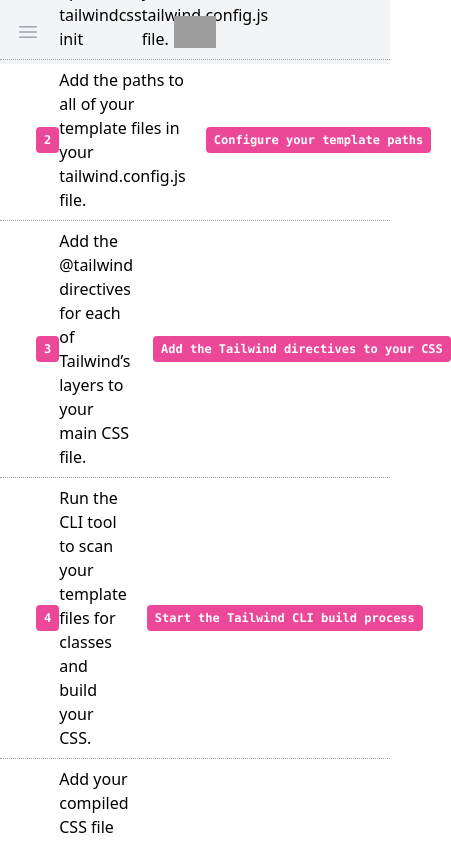
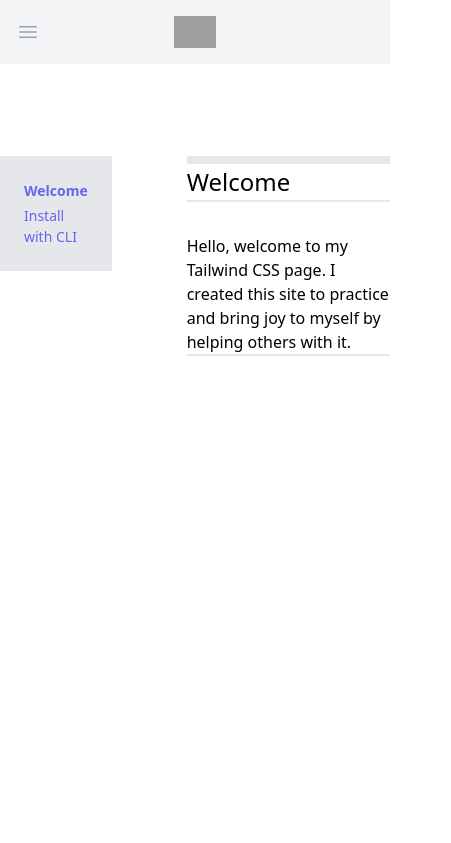
Before and after one commit to CSTKajesz/My_Reacts, a React (Create React App) app in the folder TailwindCSS/first/: page / in a window 390 px wide. Shown: the top 843 px of the page, 451 px wide, since content can reach past the window. Built offline with nearby package versions, Linux system fonts and the light colour scheme; grey boxes are pictures that could not be loaded; what tailwindcss-font-inter would draw is missing.

Commit message:
Home page remaking

```diff
--- a/TailwindCSS/first/src/pages/HomePage.js
+++ b/TailwindCSS/first/src/pages/HomePage.js
@@ -1,55 +1,77 @@
-import { HashLink as Link } from 'react-router-hash-link';
+import { useState, useEffect } from 'react';
+import { Link, useLocation } from 'react-router-dom';
+import Welcome from './home/Welcome';
+import InstallCLI from './home/InstallCLI';
 
 const HomePage = () => {
+    const [active, setActive] = useState('welcome');
+    const [originalUrl, setOriginalUrl] = useState('');
+    const location = useLocation();
+
+    const handleMenuItemClick = (menuId) => {
+        setActive(menuId);
+    };
+
+
+    useEffect(() => {
+        const { pathname } = location;
+        const hash = active !== 'welcome' ? `#${active}` : '';
+        const url = `${pathname}${hash}`;
+
+        if (!originalUrl) {
+            setOriginalUrl(url);
+        }
+
+        window.history.replaceState(null, null, url);
+    }, [active, location, originalUrl]);
+
+    useEffect(() => {
+        const { hash } = location;
+        const activeMenu = hash.slice(1);
+
+        if (activeMenu) {
+            setActive(activeMenu);
+        } else {
+            setActive('welcome');
+        }
+    }, [location]);
+
     return (
         <>
-            <section>
-                <div className="text-2xl border-t-8 border-b-2 mb-8">Get started with Tailwind CSS</div>
+            <main className="h-screen relative flex flex-row mt-[125px]">
+                <div className="max-w-[200px] mt-[125px] mr-[75px] h-screen text-left flex flex-col">
+                    <div className="w-full p-6 sm:w-60 bg-gray-200 text-indigo-500 sticky top-0">
+                        <nav className="space-y-8 text-sm">
+                            <div className="space-y-2">
+                                <aside className="flex flex-col space-y-1">
+                                    <Link
+                                        to="#welcome"
+                                        className={`hover:text-black ${active === 'welcome' && 'font-bold'}`}
+                                        onClick={() => handleMenuItemClick('welcome')}
+                                    >
+                                        Welcome
+                                    </Link>
+                                    <Link
+                                        to="#cli"
+                                        className={`hover:text-black ${active === 'cli' && 'font-bold'}`}
+                                        onClick={() => handleMenuItemClick('cli')}
+                                    >
+                                        Install with CLI
+                                    </Link>
 
-                <p className="my-8 border-b-2" >
-                    Tailwind CSS works by scanning all of your HTML files, JavaScript components, and any other templates for class names, generating the corresponding styles and then writing them to a static CSS file.
-                    It's fast, flexible, and reliable — with zero-runtime.
-                </p>
-                <ul className="container mx-auto divide-y divide-gray-400 divide-dotted">
-                    <li className="flex items-center justify-between px-4 py-2">
-                        <div className="text-xs font-semibold font-mono whitespace-nowrap px-2 py-1 ml-5 rounded text-white bg-pink-500 rounded-2">1</div>
-                        npm install -D tailwindcss
-                        <br />
-                        npx tailwindcss init
-                        <div className="select-auto text-md">Install tailwindcss via npm, and create your tailwind.config.js file.</div>
-                        <div className="text-xs font-semibold font-mono whitespace-nowrap px-2 py-1 ml-5 rounded text-white bg-pink-500 rounded-2">Install Tailwind CSS</div>
-                    </li>
-                    <li className="flex items-center justify-between px-4 py-2">
-                        <div className="text-xs font-semibold font-mono whitespace-nowrap px-2 py-1 ml-5 rounded text-white bg-pink-500 rounded-2">2</div>
-                        <div className="select-auto text-md">Add the paths to all of your template files in your tailwind.config.js file.</div>
-                        <div className="text-xs font-semibold font-mono whitespace-nowrap px-2 py-1 ml-5 rounded text-white bg-pink-500 rounded-2">Configure your template paths</div>
-                    </li>
-                    <li className="flex items-center justify-between px-4 py-2">
-                        <div className="text-xs font-semibold font-mono whitespace-nowrap px-2 py-1 ml-5 rounded text-white bg-pink-500 rounded-2">3</div>
-                        <div className="select-auto text-md">Add the @tailwind directives for each of Tailwind’s layers to your main CSS file.</div>
-                        <div className="text-xs font-semibold font-mono whitespace-nowrap px-2 py-1 ml-5 rounded text-white bg-pink-500 rounded-2">Add the Tailwind directives to your CSS</div>
-                    </li>
-                    <li className="flex items-center justify-between px-4 py-2">
-                        <div className="text-xs font-semibold font-mono whitespace-nowrap px-2 py-1 ml-5 rounded text-white bg-pink-500 rounded-2">4</div>
-                        <div className="select-auto text-md">Run the CLI tool to scan your template files for classes and build your CSS.</div>
-                        <div className="text-xs font-semibold font-mono whitespace-nowrap px-2 py-1 ml-5 rounded text-white bg-pink-500 rounded-2">Start the Tailwind CLI build process</div>
-                    </li>
-                    <li className="flex items-center justify-between px-4 py-2">
-                        <div className="text-xs font-semibold font-mono whitespace-nowrap px-2 py-1 ml-5 rounded text-white bg-pink-500 rounded-2">5</div>
-                        <div className="select-auto text-md">Add your compiled CSS file to the head and start using <br />Tailwind’s utility classes to style your content.</div>
-                        <div className="text-xs font-semibold font-mono whitespace-nowrap px-2 py-1 ml-5 rounded text-white bg-pink-500 rounded-2">Start using Tailwind in your HTML</div>
-                    </li>
+                                </aside>
+                            </div>
+                        </nav>
+                    </div>
+                </div>
+                <div className="h-screen mt-[125px]">
+                    {active === 'welcome' && <Welcome />}
+                    {active === 'cli' && <InstallCLI />}
 
-                </ul>
-
-                <Link to='https://tailwindcss.com/docs/installation'>
-                    <button className='text-xs font-semibold font-mono whitespace-nowrap px-2 py-1 ml-5 rounded text-white bg-indigo-400 rounded-2 my-3'>Descriptions</button>
-                </Link>
-
-            </section >
-
+                </div>
+            </main>
         </>
-    )
-}
+    );
+};
 
 export default HomePage
--- /dev/null
+++ b/TailwindCSS/first/src/pages/home/InstallCLI.js
@@ -0,0 +1,37 @@
+import { HashLink as Link } from 'react-router-hash-link';
+import ScrollToTopButton from '../../components/ScrollToTopButton';
+
+
+const InstallCLI = () => {
+    return (
+        <>
+            <section>
+                <div className="text-2xl border-t-8 border-b-2 mb-8">Installation with CLI</div>
+
+                <p className="my-8 border-b-2" >
+                    The simplest and fastest way to get up and running with Tailwind CSS from scratch is with the Tailwind CLI tool. The CLI is also available as a standalone executable if you want to use it without installing Node.js.
+                </p>
+                <ul className="container mx-auto divide-y divide-gray-400 divide-dotted">
+                    <li className="flex items-center justify-between px-4 py-2">
+                        <div className="text-xs font-semibold font-mono whitespace-nowrap px-2 py-1 ml-5 rounded text-white bg-pink-500 rounded-2">1</div>
+                        npm install -D tailwindcss
+                        <br />
+                        npx tailwindcss init
+                        <div className="select-auto text-md">Install tailwindcss via npm, and create your tailwind.config.js file.</div>
+                        <div className="text-xs font-semibold font-mono whitespace-nowrap px-2 py-1 ml-5 rounded text-white bg-pink-500 rounded-2">Install Tailwind CSS</div>
+                        <div className='relative z-10 -ml-10 col-span-3 bg-slate-800 rounded-xl shadow-lg xl:ml-0 dark:shadow-none dark:ring-1 dark:ring-inset dark:ring-white/10'></div>
+                    </li>
+                </ul>
+
+                <Link to='https://tailwindcss.com/docs/installation'>
+                    <button className='text-xs font-semibold font-mono whitespace-nowrap px-2 py-1 ml-5 rounded text-white bg-indigo-400 rounded-2 my-3'>Descriptions</button>
+                </Link>
+
+            </section >
+            <ScrollToTopButton />
+
+        </>
+    )
+}
+
+export default InstallCLI
--- /dev/null
+++ b/TailwindCSS/first/src/pages/home/Welcome.js
@@ -0,0 +1,18 @@
+
+
+const Welcome = () => {
+    return (
+        <>
+            <section>
+                <div className="text-2xl border-t-8 border-b-2 mb-8">Welcome</div>
+
+                <p className="my-8 border-b-2" >
+                    Hello, welcome to my Tailwind CSS page. I created this site to practice and bring joy to myself by helping others with it.
+                </p>
+
+            </section>
+        </>
+    )
+}
+
+export default Welcome
```
Also changed, not shown: TailwindCSS/first/src/pages/HomePage copy.js (added, +57 -0 lines).
